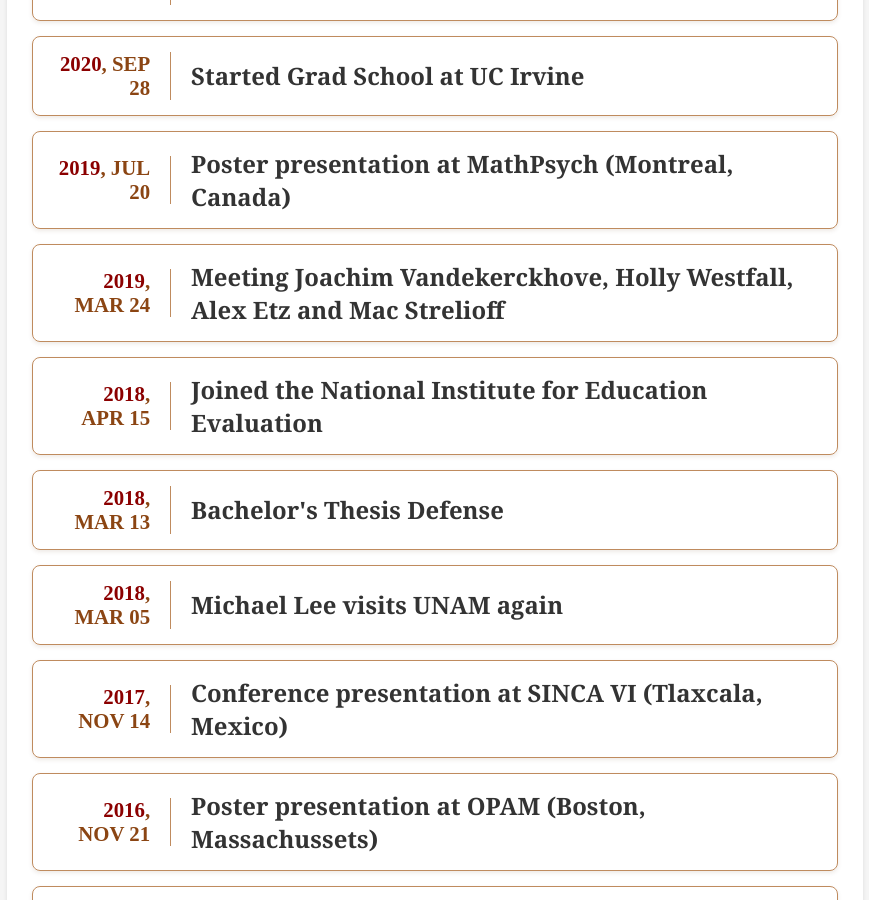
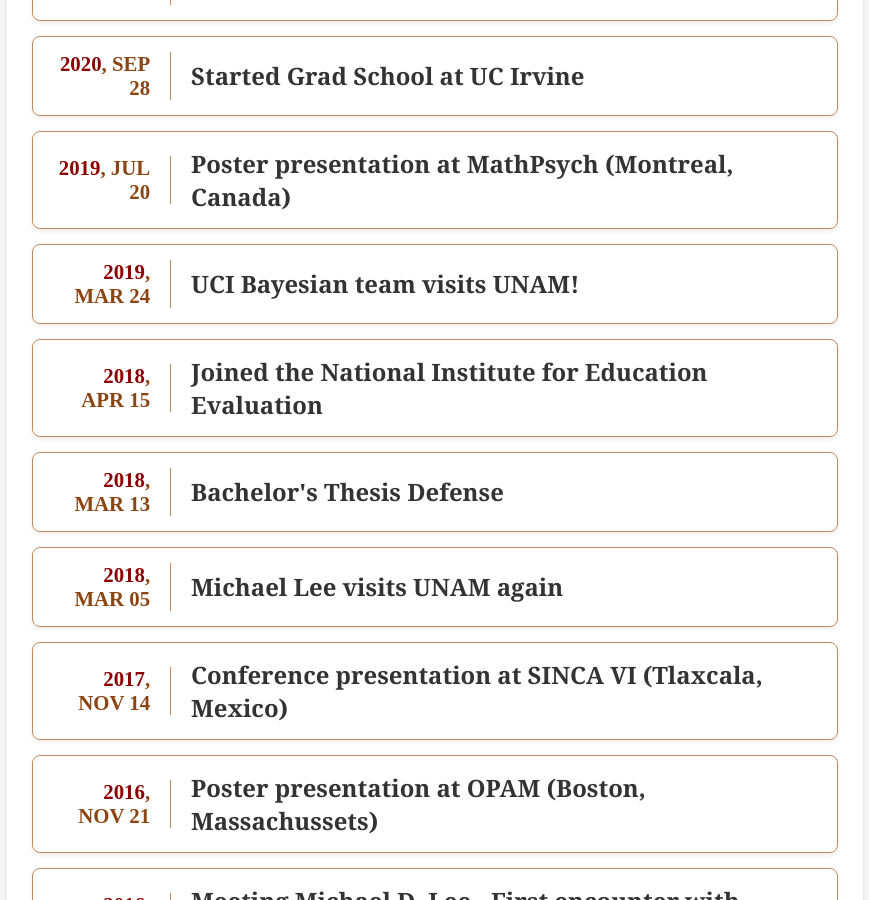
Before and after one commit to Adrifelcha/adrifelcha.github.io, a Jekyll site: the page built from events/index.html, in a window 1280 px wide and 900 px high, scrolled down 1594 px. Shown: the whole window, without its empty margins (205-1074 px from the left). Built offline with Jekyll 4.4.1, drawn with Linux system fonts in a browser that asks for light colours; some web fonts are replaced.

Commit message:
Change title for a more formal one

```diff
--- a/_posts/2019-03-24-uci-team-visits.md
+++ b/_posts/2019-03-24-uci-team-visits.md
@@ -1,6 +1,6 @@
 ---
 layout: event
-title: Meeting Joachim Vandekerckhove, Holly Westfall, Alex Etz and Mac Strelioff
+title: UCI Bayesian team visits UNAM!
 date: 2019-03-24
 ---
 
```
